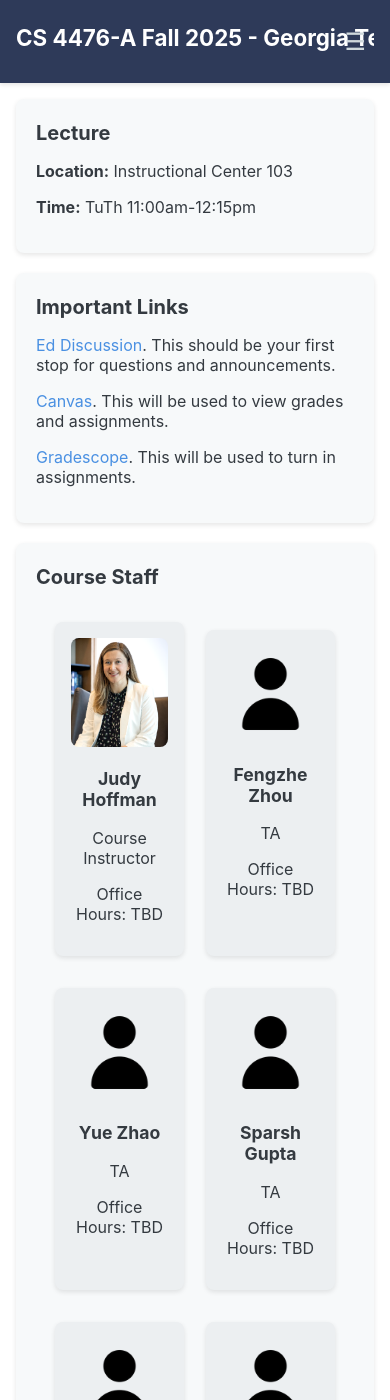
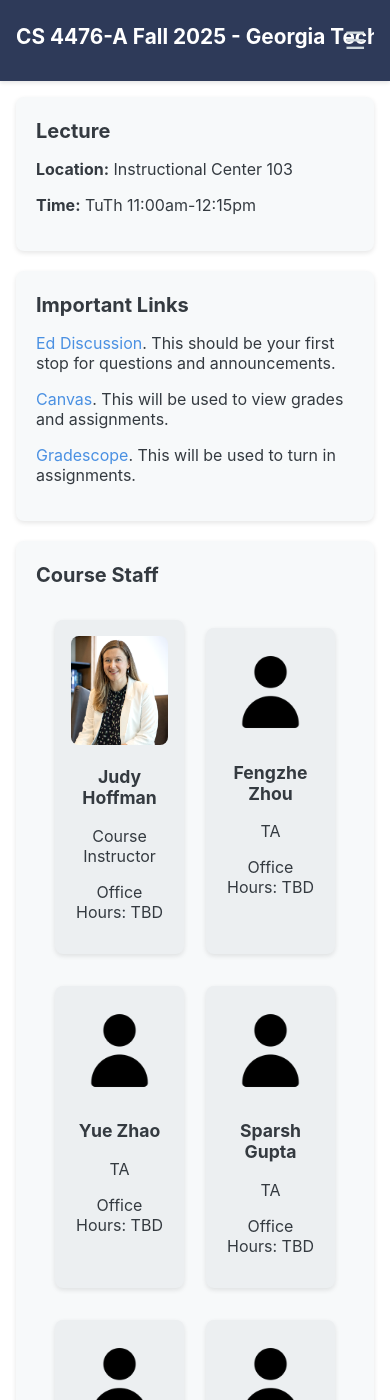
Before and after one commit to jhoffman/cs4476-fa25, a Jekyll site: the page built from index.html, in a window 390 px wide and 1400 px high. Built offline with Jekyll 4.4.1, drawn with Linux system fonts in a browser that asks for light colours.

Commit message:
small edit

```diff
--- a/assets/css/header.css
+++ b/assets/css/header.css
@@ -110,7 +110,11 @@ nav ul li a {
 @media (max-width: 768px) {
 
 	header h1 {
-	  font-size: 1.4rem;
+	  font-size: 1.3rem;
+	}
+
+	nav {
+		margin-top: 0;
 	}
 
 	.header-bar {
```
